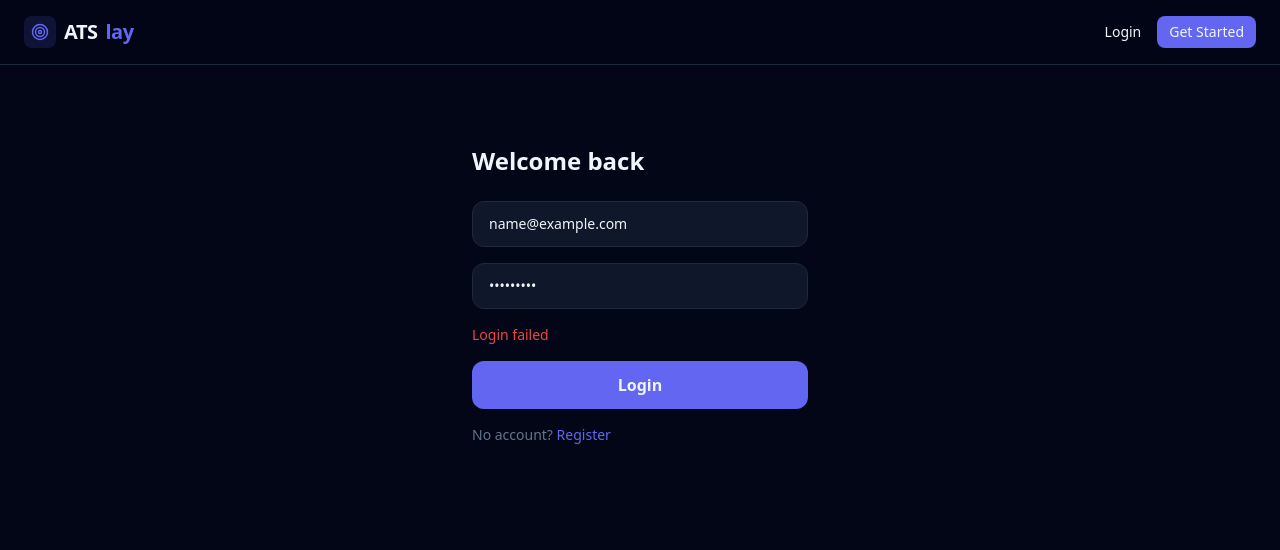
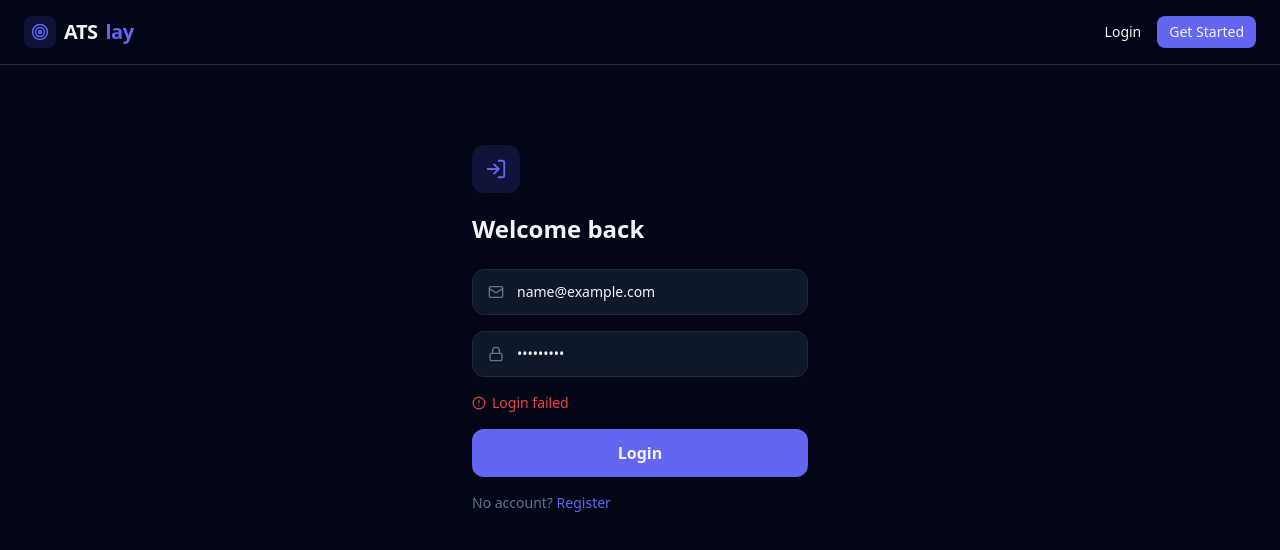
Before and after one commit to snehasharmaa912-ops/ATSlay, a React (Vite) app in the folder frontend/: page /login in a window 1280 px wide. Both pictures are taken after typing "name@example.com", "Sample123" into the empty fields and a click on the button "Login". Shown: the top 550 px of the page. Built offline with nearby package versions, Linux system fonts and the light colour scheme; no server answers.

Commit message:
Add icons to Login page

```diff
--- a/frontend/src/pages/Login.jsx
+++ b/frontend/src/pages/Login.jsx
@@ -1,12 +1,15 @@
 import { useState } from "react";
 import { Link, useNavigate } from "react-router-dom";
+import { Mail, Lock, LogIn, AlertCircle } from "lucide-react";
 import { useAuth } from "../context/AuthContext";
+
 export default function Login() {
   const [email, setEmail] = useState("");
   const [password, setPassword] = useState("");
   const [error, setError] = useState("");
   const { login } = useAuth();
   const navigate = useNavigate();
+
   const submit = async (e) => {
     e.preventDefault();
     setError("");
@@ -17,28 +20,43 @@ export default function Login() {
       setError(err.response?.data?.message || "Login failed");
     }
   };
+
   return (
     <div className="max-w-sm mx-auto mt-20 px-6">
+      <div className="w-12 h-12 rounded-xl bg-accent/15 flex items-center justify-center mb-5">
+        <LogIn size={22} className="text-accent" />
+      </div>
       <h1 className="text-2xl font-bold mb-6">Welcome back</h1>
       <form onSubmit={submit} className="space-y-4">
+        <div className="relative">
+          <Mail size={16} className="absolute left-4 top-1/2 -translate-y-1/2 text-slate-500" />
           <input
             type="email"
             placeholder="Email"
             value={email}
             onChange={(e) => setEmail(e.target.value)}
-          className="w-full bg-slate-900 border border-slate-800 rounded-xl px-4 py-3 text-sm"
+            className="w-full bg-slate-900 border border-slate-800 rounded-xl pl-11 pr-4 py-3 text-sm focus:outline-none focus:border-accent"
             required
           />
+        </div>
+        <div className="relative">
+          <Lock size={16} className="absolute left-4 top-1/2 -translate-y-1/2 text-slate-500" />
           <input
             type="password"
             placeholder="Password"
             value={password}
             onChange={(e) => setPassword(e.target.value)}
-          className="w-full bg-slate-900 border border-slate-800 rounded-xl px-4 py-3 text-sm"
+            className="w-full bg-slate-900 border border-slate-800 rounded-xl pl-11 pr-4 py-3 text-sm focus:outline-none focus:border-accent"
             required
           />
-        {error && <p className="text-bad text-sm">{error}</p>}
-        <button className="w-full py-3 rounded-xl bg-accent hover:bg-indigo-500 font-semibold">
+        </div>
+        {error && (
+          <p className="text-bad text-sm flex items-center gap-1.5">
+            <AlertCircle size={14} />
+            {error}
+          </p>
+        )}
+        <button className="w-full py-3 rounded-xl bg-accent hover:bg-indigo-500 font-semibold transition">
           Login
         </button>
       </form>
```
Lines whose indentation alone changed are shown as unchanged.
